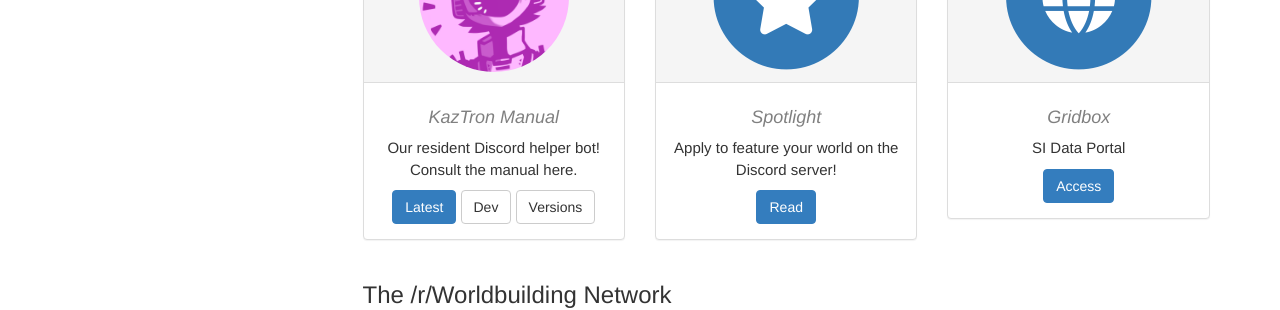
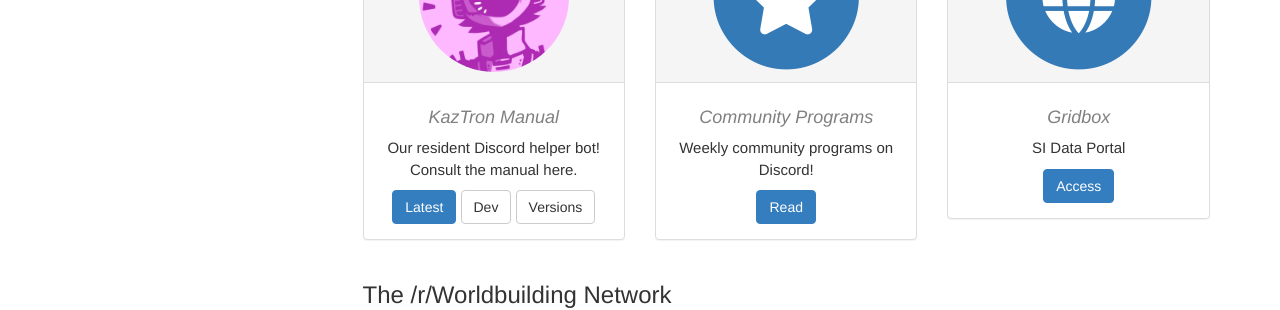
Before and after one commit to Worldbuilding/worldbuilding.github.io, a Jekyll site: the page built from index.md, in a window 1280 px wide. Shown: the part 289-599 px from the top of the page. Built offline with Jekyll 4.4.1, drawn with Linux system fonts in a browser that asks for light colours; nearby versions of some CDN libraries; comment, search, counter and statistics services are not loaded.

Commit message:
Revise spotlight stuff -> community programmes

```diff
--- a/_config.yml
+++ b/_config.yml
@@ -80,13 +80,13 @@
       topnav: topnav
   -
     scope:
-      path: "spotlight"
+      path: "programs"
       type: "pages"
     values:
       layout: "page"
       comments: false
       search: true
-      sidebar: spotlight
+      sidebar: programs
       topnav: topnav
   -
     scope:
@@ -112,7 +112,7 @@
 
 sidebars:
 - home
-- spotlight
+- programs
 - other
 
 # the description is used in the feed.xml file
--- a/_data/homenav.yml
+++ b/_data/homenav.yml
@@ -15,11 +15,11 @@
       - title: Versions
         url: /kaztron/versions.html
         category: default
-  - title: Spotlight
-    description: Apply to feature your world on the Discord server!
+  - title: Community Programs
+    description: Weekly community programs on Discord!
     icon: "fas fa-star"
     buttons:
-      - url: /spotlight
+      - url: /programs
         title: "Read"
   - title: Gridbox
     description: SI Data Portal
--- a/_data/sidebars/home.yaml
+++ b/_data/sidebars/home.yaml
@@ -21,8 +21,8 @@
       url: /kaztron
       output: web, pdf
 
-    - title: Spotlight
-      url: /spotlight
+    - title: Community Programs
+      url: /programs
       output: web, pdf
 
     - title: Gridbox
--- a/_data/topnav.yml
+++ b/_data/topnav.yml
@@ -16,8 +16,8 @@
       folderitems:
         - title: KazTron
           url: /kaztron
-        - title: Spotlight
-          url: /spotlight
+        - title: Community Programs
+          url: /programs
         - title: Gridbox
           url: /gridbox
     - title: The Network
```
Also changed, not shown: _data/sidebars/programs.yaml (renamed from _data/sidebars/spotlight.yaml, +9 -5 lines), programs/index.md (added, +178 -0 lines), spotlight/index.md (deleted, +0 -37 lines), programs/spotlight-guide.md (renamed from spotlight/guide.md).
